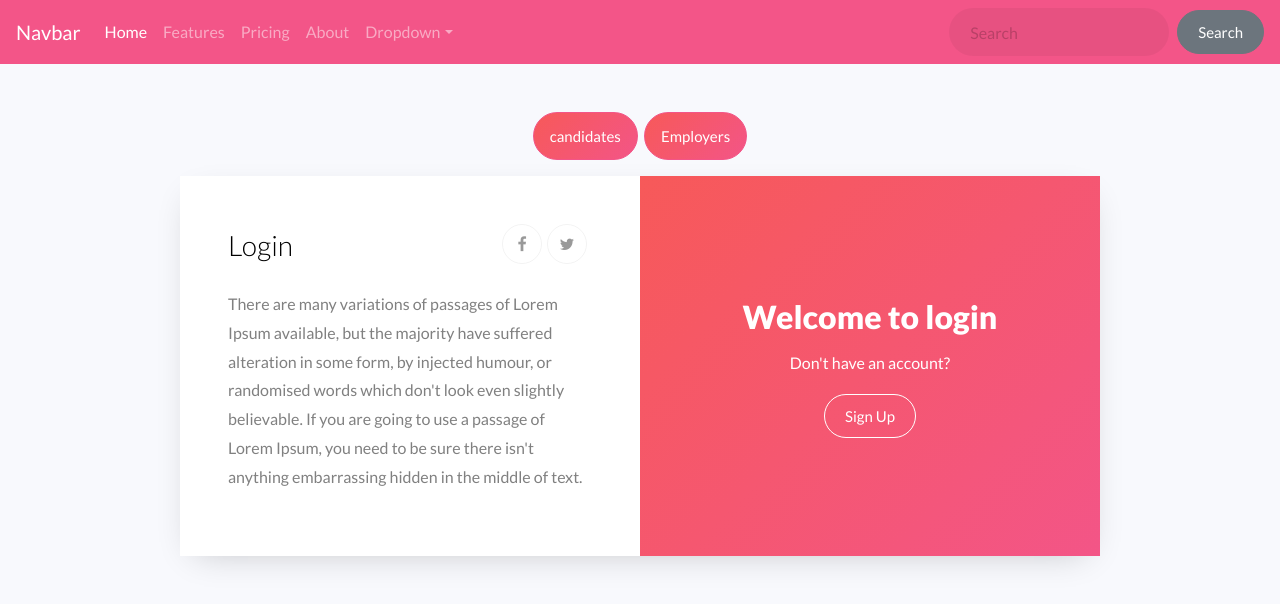
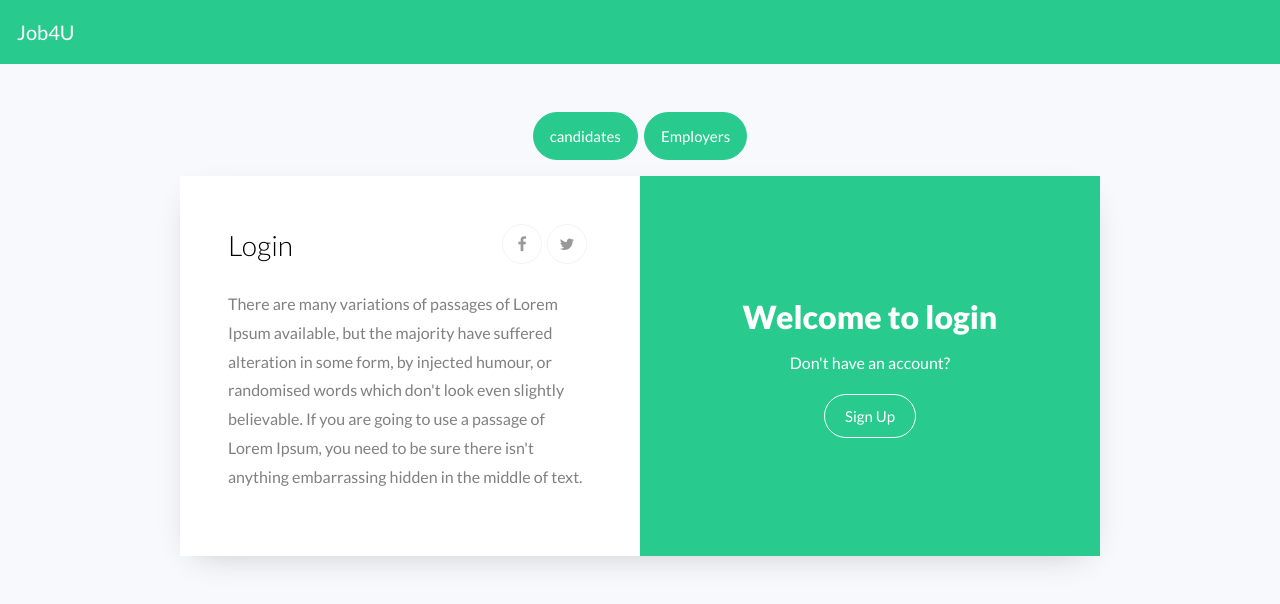
Before and after one commit to basilbaby112/jobsite-project-phpCodeigniter, a CodeIgniter app: page /job4u/login in a window 1280 px wide. Shown: the top 604 px of the page. Run offline with CodeIgniter, Linux system fonts and the light colour scheme; some libraries are stand-ins or nearby versions.

Commit message:
set both login&register pages with same theme in accoding to home page

```diff
--- a/application/controllers/pages.php
+++ b/application/controllers/pages.php
@@ -12,7 +12,9 @@ class pages extends CI_Controller
         $data['title']=ucfirst($page);
 
         $this->load->view('templates/header');
+
         $this->load->view('pages/'.$page,$data);
+        // $this->load->view('templates/temp.css');
         $this->load->view('templates/footer');
     }
 
--- a/application/views/login/loginCandidate.php
+++ b/application/views/login/loginCandidate.php
@@ -8,11 +8,11 @@
 			<div class="row justify-content-center">
 				<div class="col-md-12 col-lg-10">
 					<div class="wrap d-md-flex">
-						<div class="text-wrap p-4 p-lg-5 text-center d-flex align-items-center order-md-last">
+						<div class="log_colour text-wrap p-4 p-lg-5 text-center d-flex align-items-center order-md-last">
 							<div class="text w-100">
 								<h2>Candidate's login</h2>
 								<p>Don't have an account?</p>
-								<a href="<?php echo base_url();?>/registration" class="btn btn-white btn-outline-white">Sign Up</a>
+								<a href="<?php echo base_url();?>/registration/regCandidate" class="btn btn-white btn-outline-white">Sign Up</a>
 							</div>
 			      </div>
 						<div class="login-wrap p-4 p-lg-5">
@@ -37,7 +37,7 @@
 		              <input type="password" class="form-control" placeholder="Password" required>
 		            </div>
 		            <div class="form-group">
-		            	<button type="submit" class="form-control btn btn-primary submit px-3">Sign In</button>
+		            	<button type="submit" class="log_colour form-control btn btn-primary submit px-3">Sign In</button>
 		            </div>
 		            <div class="form-group d-md-flex">
 		            	<div class="w-50 text-left">
--- a/application/views/login/loginDefault.php
+++ b/application/views/login/loginDefault.php
@@ -9,17 +9,17 @@
 			<div class="row justify-content-center">
                 <div class="form-group">
 					<form action="<?php echo base_url();?>login/loginCandidate">
-						<button class="form-control btn btn-primary submit px-3">candidates</button>
+						<button class="log_colour form-control btn btn-primary submit px-3">candidates</button>
 					</form>
             	</div>&nbsp;&nbsp;
                 <div class="form-group">
 					<form action="<?php echo base_url();?>login/loginEmployer">
-						<button Type="submit" class="form-control btn btn-primary submit px-3">Employers</button>
+						<button Type="submit" class="log_colour form-control btn btn-primary submit px-3">Employers</button>
 					</form>
                 </div>
 				<div class="col-md-12 col-lg-10">
 					<div class="wrap d-md-flex">
-						<div class="text-wrap p-4 p-lg-5 text-center d-flex align-items-center order-md-last">
+						<div class="log_colour text-wrap p-4 p-lg-5 text-center d-flex align-items-center order-md-last">
 							<div class="text w-100">
 								<h2>Welcome to login</h2>
 								<p>Don't have an account?</p>
--- a/application/views/login/loginEmployer.php
+++ b/application/views/login/loginEmployer.php
@@ -8,11 +8,11 @@
 			<div class="row justify-content-center">
 				<div class="col-md-12 col-lg-10">
 					<div class="wrap d-md-flex">
-						<div class="text-wrap p-4 p-lg-5 text-center d-flex align-items-center order-md-last">
+						<div class="log_colour text-wrap p-4 p-lg-5 text-center d-flex align-items-center order-md-last">
 							<div class="text w-100">
 								<h2>Employer's login</h2>
 								<p>Don't have an account?</p>
-								<a href="<?php echo base_url();?>/registration" class="btn btn-white btn-outline-white">Sign Up</a>
+								<a href="<?php echo base_url();?>/registration/regEmployer" class="btn btn-white btn-outline-white">Sign Up</a>
 							</div>
 			      </div>
 						<div class="login-wrap p-4 p-lg-5">
@@ -37,7 +37,7 @@
 		              <input type="password" class="form-control" placeholder="Password" required>
 		            </div>
 		            <div class="form-group">
-		            	<button type="submit" class="form-control btn btn-primary submit px-3">Sign In</button>
+		            	<button type="submit" class="log_colour form-control btn btn-primary submit px-3">Sign In</button>
 		            </div>
 		            <div class="form-group d-md-flex">
 		            	<div class="w-50 text-left">
--- a/application/views/registration/regCandidate.php
+++ b/application/views/registration/regCandidate.php
@@ -18,7 +18,7 @@
                 </div> -->
 				<div class="col-md-12 col-lg-10">
 					<div class="wrap d-md-flex">
-						<div class="text-wrap p-4 p-lg-5 text-center d-flex align-items-center order-md-last">
+						<div class="log_colour text-wrap p-4 p-lg-5 text-center d-flex align-items-center order-md-last">
 							<div class="text w-100">
 								<h2>Register your account</h2>
 								<!-- <p>Don't have an account?</p>
@@ -60,7 +60,7 @@
 		              <input type="password" name="confirmPassword" class="form-control" placeholder="Password Confirmation" required>
 		            </div>
 		            <div class="form-group">
-		            	<button type="submit" class="form-control btn btn-primary submit px-3">Register</button>
+		            	<button type="submit" class="log_colour form-control btn btn-primary submit px-3">Register</button>
 		            </div>
 		            <div class="form-group d-md-flex">
 		            	<div class="w-50 text-left">
--- a/application/views/registration/regDefault.php
+++ b/application/views/registration/regDefault.php
@@ -8,17 +8,17 @@
 			<div class="row justify-content-center">
                 <div class="form-group">
 					<form action="<?php echo base_url();?>registration/regCandidate">
-						<button class="form-control btn btn-primary submit px-3">candidates</button>
+						<button class="log_colour form-control btn btn-primary submit px-3">candidates</button>
 					</form>
             	</div>&nbsp;&nbsp;
                 <div class="form-group">
 					<form action="<?php echo base_url();?>registration/regEmployer">
-						<button Type="submit" class="form-control btn btn-primary submit px-3">Employers</button>
+						<button Type="submit" class="log_colour form-control btn btn-primary submit px-3">Employers</button>
 					</form>
                 </div>
 				<div class="col-md-12 col-lg-10">
 					<div class="wrap d-md-flex">
-						<div class="text-wrap p-4 p-lg-5 text-center d-flex align-items-center order-md-last">
+						<div class="log_colour text-wrap p-4 p-lg-5 text-center d-flex align-items-center order-md-last">
 							<div class="text w-100">
 								<h2>Register your account</h2>
 								<!-- <p>Don't have an account?</p>
--- a/application/views/registration/regEmployer.php
+++ b/application/views/registration/regEmployer.php
@@ -18,7 +18,7 @@
                 </div> -->
 				<div class="col-md-12 col-lg-10">
 					<div class="wrap d-md-flex">
-						<div class="text-wrap p-4 p-lg-5 text-center d-flex align-items-center order-md-last">
+						<div class="log_colour text-wrap p-4 p-lg-5 text-center d-flex align-items-center order-md-last">
 							<div class="text w-100">
 								<h2>Register your account</h2>
 								<!-- <p>Don't have an account?</p>
@@ -52,7 +52,7 @@
 		              <input type="password" class="form-control" placeholder="Password Confirmation" required>
 		            </div>
 		            <div class="form-group">
-		            	<button type="submit" class="form-control btn btn-primary submit px-3">Register</button>
+		            	<button type="submit" class="log_colour form-control btn btn-primary submit px-3">Register</button>
 		            </div>
 		            <div class="form-group d-md-flex">
 		            	<div class="w-50 text-left">
--- a/application/views/templates/headerLogin.php
+++ b/application/views/templates/headerLogin.php
@@ -10,11 +10,12 @@
 	<link rel="stylesheet" href="https://stackpath.bootstrapcdn.com/font-awesome/4.7.0/css/font-awesome.min.css">
 
 	<link rel="stylesheet" href="<?php echo base_url();?>/login-form/css/style.css">
+  <link rel="stylesheet" href="<?php echo base_url();?>/login-form/css/login.css">
 
 	</head>
 	<body>
-	<nav class="navbar navbar-expand-lg navbar-dark bg-primary">
-  <a class="navbar-brand" href="#">Navbar</a>
+	<nav class="log_colour navbar navbar-expand-lg navbar-dark bg-primary">
+  <a class="navbar-brand" href="<?php echo base_url();?>">Job4U</a>
   <button class="navbar-toggler" type="button" data-toggle="collapse" data-target="#navbarColor01" aria-controls="navbarColor01" aria-expanded="false" aria-label="Toggle navigation">
     <span class="navbar-toggler-icon"></span>
   </button>
@@ -22,20 +23,20 @@
   <div class="collapse navbar-collapse" id="navbarColor01">
     <ul class="navbar-nav mr-auto">
       <li class="nav-item active">
-        <a class="nav-link" href="#">Home
-          <span class="sr-only">(current)</span>
+        <a class="nav-link" href="#">
+          <!-- <span class="sr-only">(current)</span> -->
         </a>
       </li>
       <li class="nav-item">
-        <a class="nav-link" href="#">Features</a>
+        <a class="nav-link" href="#"></a>
       </li>
       <li class="nav-item">
-        <a class="nav-link" href="#">Pricing</a>
+        <a class="nav-link" href="#"></a>
       </li>
       <li class="nav-item">
-        <a class="nav-link" href="#">About</a>
+        <a class="nav-link" href="#"></a>
       </li>
-      <li class="nav-item dropdown">
+      <!-- <li class="nav-item dropdown">
         <a class="nav-link dropdown-toggle" data-toggle="dropdown" href="#" role="button" aria-haspopup="true" aria-expanded="false">Dropdown</a>
         <div class="dropdown-menu">
           <a class="dropdown-item" href="#">Action</a>
@@ -44,11 +45,11 @@
           <div class="dropdown-divider"></div>
           <a class="dropdown-item" href="#">Separated link</a>
         </div>
-      </li>
+      </li> -->
     </ul>
-    <form class="form-inline my-2 my-lg-0">
+    <!-- <form class="form-inline my-2 my-lg-0">
       <input class="form-control mr-sm-2" type="text" placeholder="Search">
       <button class="btn btn-secondary my-2 my-sm-0" type="submit">Search</button>
-    </form>
+    </form> -->
   </div>
 </nav>
--- /dev/null
+++ b/login-form/css/login.css
@@ -0,0 +1,6 @@
+.log_colour{
+    border: 1px solid #29ca8e !important;
+    color: #fff !important;
+    background:linear-gradient(135deg, #29ca8e 0%, #29ca8e 100%)
+    !important;
+}
```
Also changed, not shown: application/views/templates/header.php (+19 -7 lines), css/temp.css (added, +8 -0 lines).
